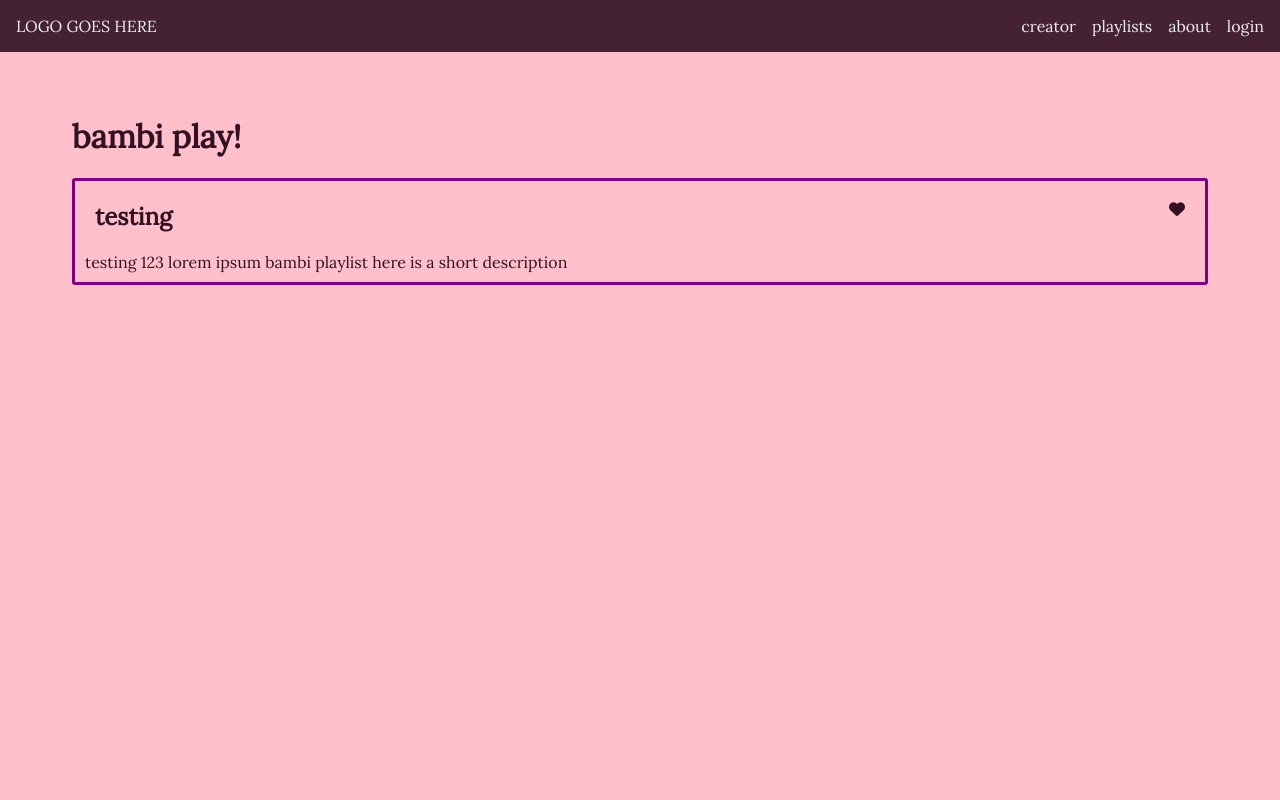
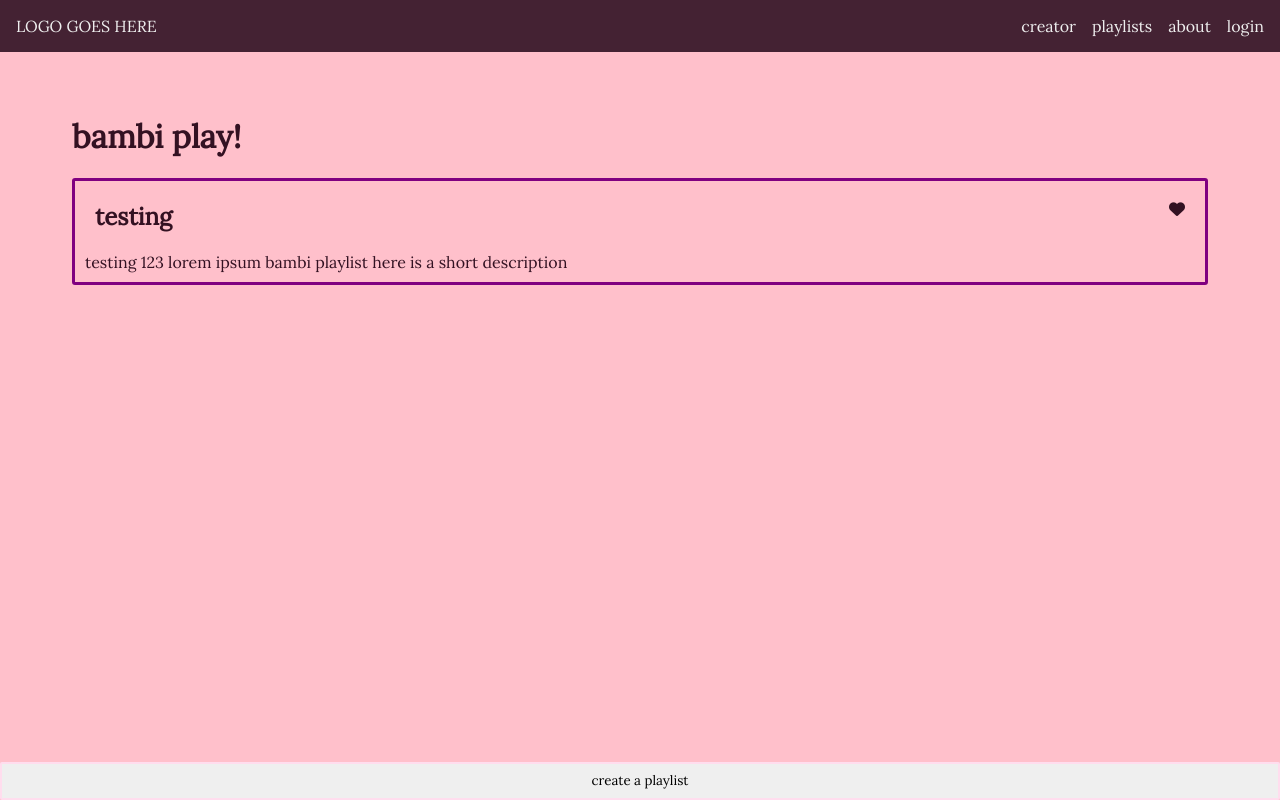
Before and after one commit to katiegirlsarah/bambiplaylist-ng, a SvelteKit app: page / in a window 1280 px wide. Built offline with nearby package versions, Linux system fonts and the light colour scheme.

Commit message:
(update) add create playlist button

```diff
--- a/src/routes/+page.svelte
+++ b/src/routes/+page.svelte
@@ -10,4 +10,25 @@
 		title="testing"
 		desc="testing 123 lorem ipsum bambi playlist here is a short description"
 	/>
+
+	<footer>
+		<button>
+			create a playlist
+		</button>
+	</footer>
 </PageTransition>
+
+<style>
+	footer {
+		position: fixed;
+		bottom: 0px;
+		left: 0px;
+		width: 100%;
+		height: 3vw;
+	}
+
+	button {
+		width: 100%;
+		height: 100%;
+	}
+</style>
```
